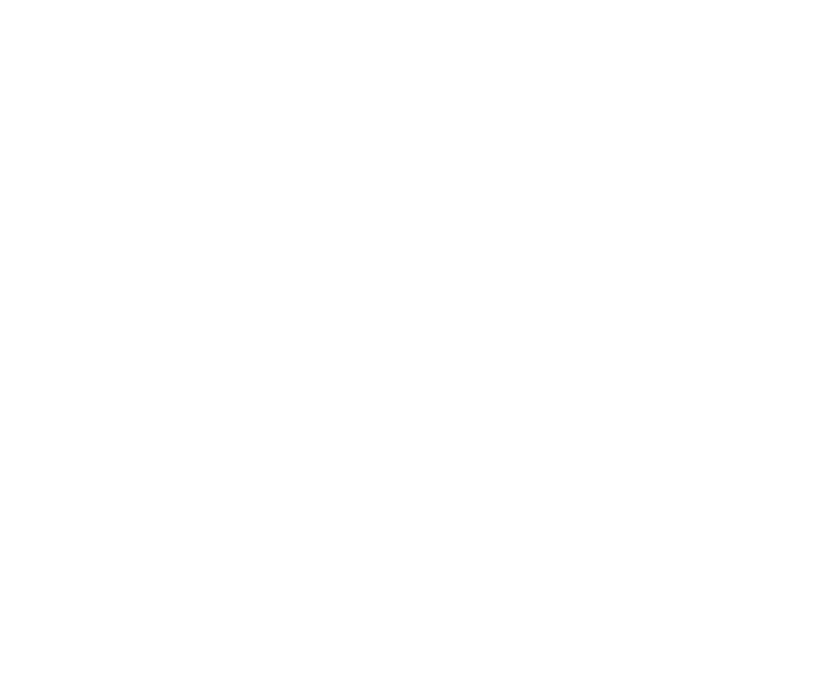
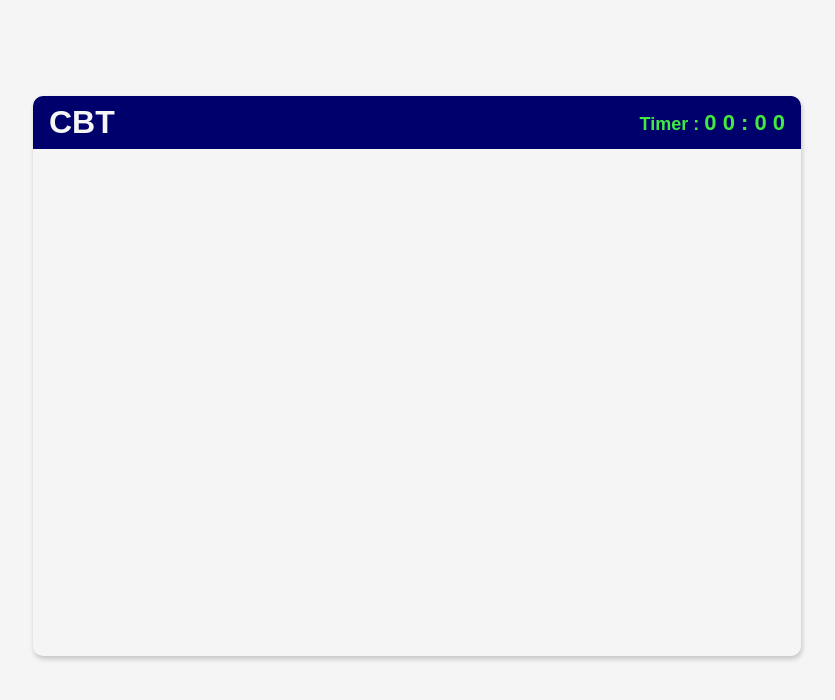
Before and after one commit to Dee1605/CBT-test, a plain HTML site: page Home/index.html in a window 1280 px wide. Shown: the whole page, without its empty margins (223-1058 px from the left). Drawn offline with Linux system fonts and the light colour scheme.

Commit message:
done the first part

```diff
--- a/Home/index.html
+++ b/Home/index.html
@@ -5,8 +5,16 @@
     <meta http-equiv="X-UA-Compatible" content="IE=edge">
     <meta name="viewport" content="width=device-width, initial-scale=1.0">
     <title>Document</title>
+    <link rel="stylesheet" href="style.css">
 </head>
 <body>
-
+    <div class="container">
+        <div class="quiz-box">
+            <div class="quiz-header">
+                <h1>CBT</h1>
+                <p>Timer :  <span style="font-size: 22px;"> 0 0 : 0 0 </span></p>
+            </div>
+        </div>
+    </div>
 </body>
 </html>
--- a/Home/style.css
+++ b/Home/style.css
@@ -2,4 +2,37 @@
     padding: 0;
     margin: 0;
     box-sizing: border-box;
+    font-family: Poppins, sans-serif;
 }
+
+.container{
+    width: 100%;
+    height : 100vh;
+    background: #f5f5f5;
+    padding: 6rem 0 0 0  ;
+}
+
+.quiz-box{
+    width: 60%;
+    height: 70vh;
+    background: #f5f5f5;
+    box-shadow: 1px 3px 5px rgba(0,0,0,0.2);
+    margin : auto;
+    border-radius: 10px;
+    overflow: hidden;
+}
+
+.quiz-header{
+    background: rgb(0, 0, 109);
+    color: #f5f5f5;
+    display: flex;
+    align-items: center;
+    justify-content: space-between;
+    padding: .5rem 1rem;
+}
+
+.quiz-header p{
+    font-size: 18px;
+    font-weight: 600;
+    color: rgb(65, 233, 65);
+}
```
